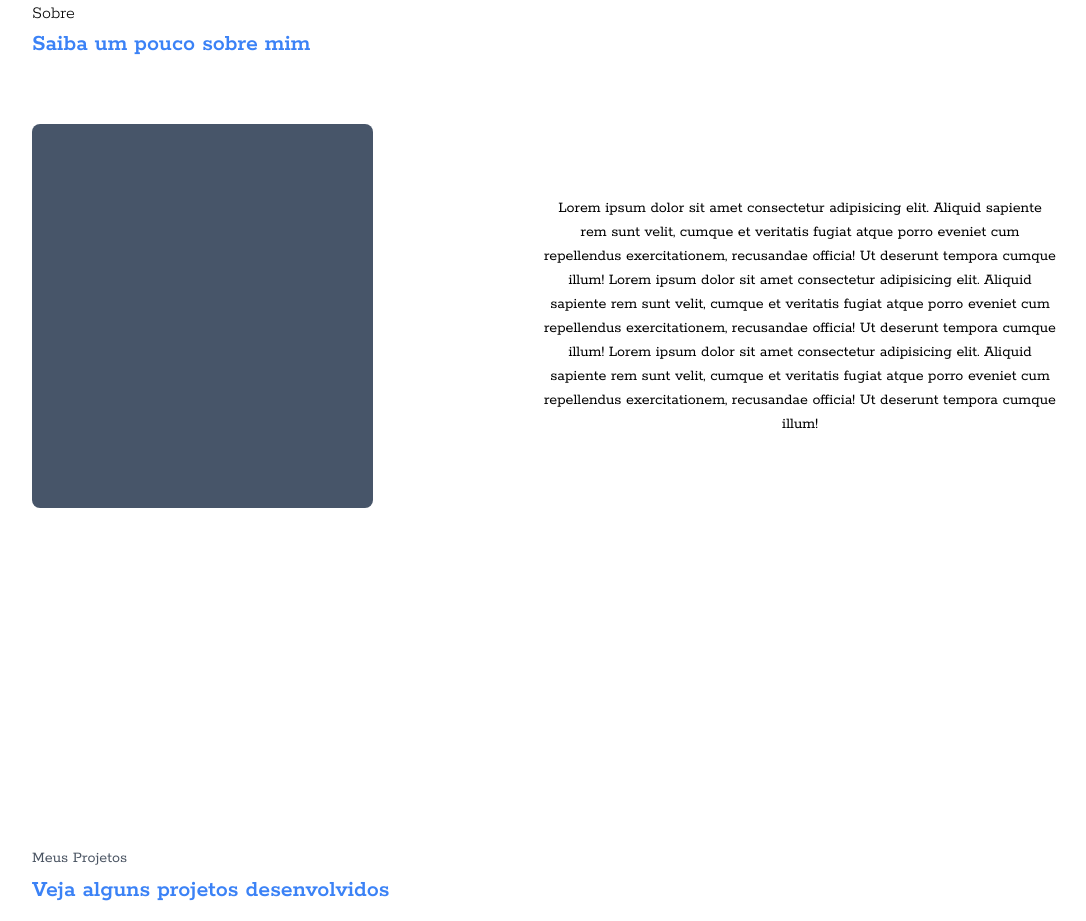
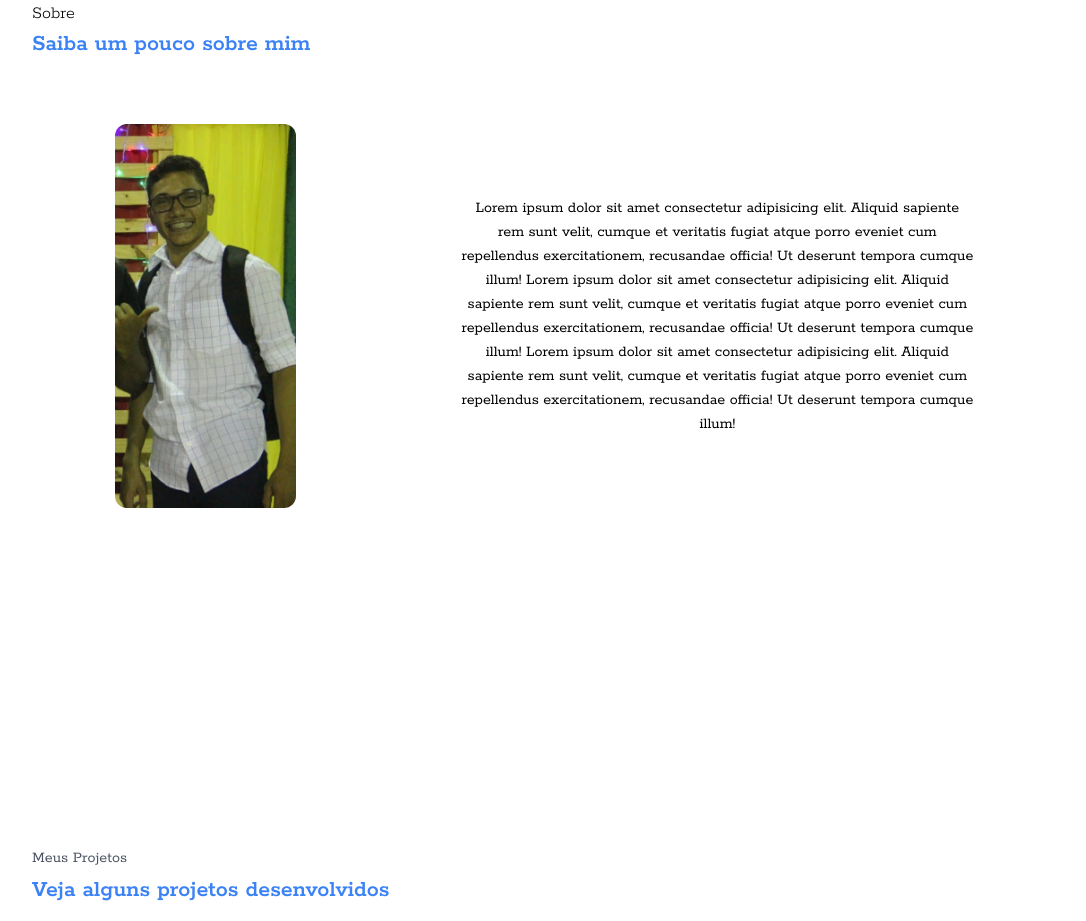
Before and after one commit to JackSSads/portifolio, a React (Create React App) app: page / in a window 1280 px wide. Shown: the part 2340-3261 px from the top of the page, without its empty margins (96-1182 px from the left). Built offline with nearby package versions, Linux system fonts and the light colour scheme.

Commit message:
Feature: Adicionando tag para imagem

```diff
--- a/src/components/About/About.js
+++ b/src/components/About/About.js
@@ -1,6 +1,7 @@
 const About = () => {
     return (
-        <div id="about" className="flex flex-col justify-center mt-80 h-full">
+        <div id="about"
+        className="flex flex-col justify-center mt-80 h-full">
 
             <div className="text-left">
                 <p className="font-light text-lg">Sobre</p>
@@ -8,11 +9,12 @@ const About = () => {
                     text-blue-500 font-semibold text-2xl
                     mb-16">Saiba um pouco sobre mim</h3>
             </div>
-            <div className="flex flex-row justify-between">
+            <div className="flex flex-row justify-around">
 
-                <div className="
-                bg-slate-600 w-1/3 h-96 rounded-lg">
-                </div>
+                <img src="my.jpg"
+                alt=""
+                className="max-h-96 rounded-xl"
+                />
 
                 <div className="w-1/2 flex justify-center items-center">
                     <p>
```
